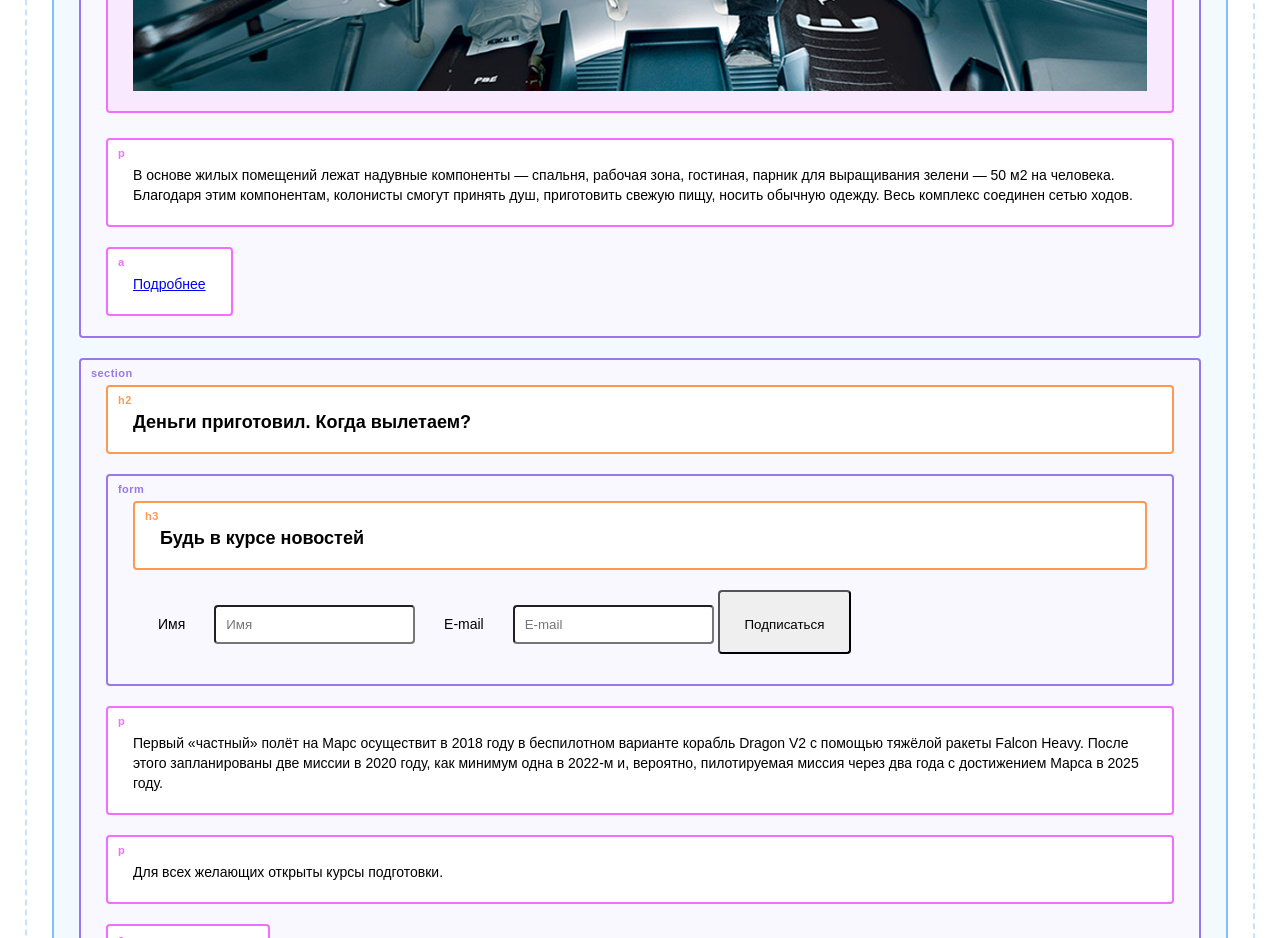
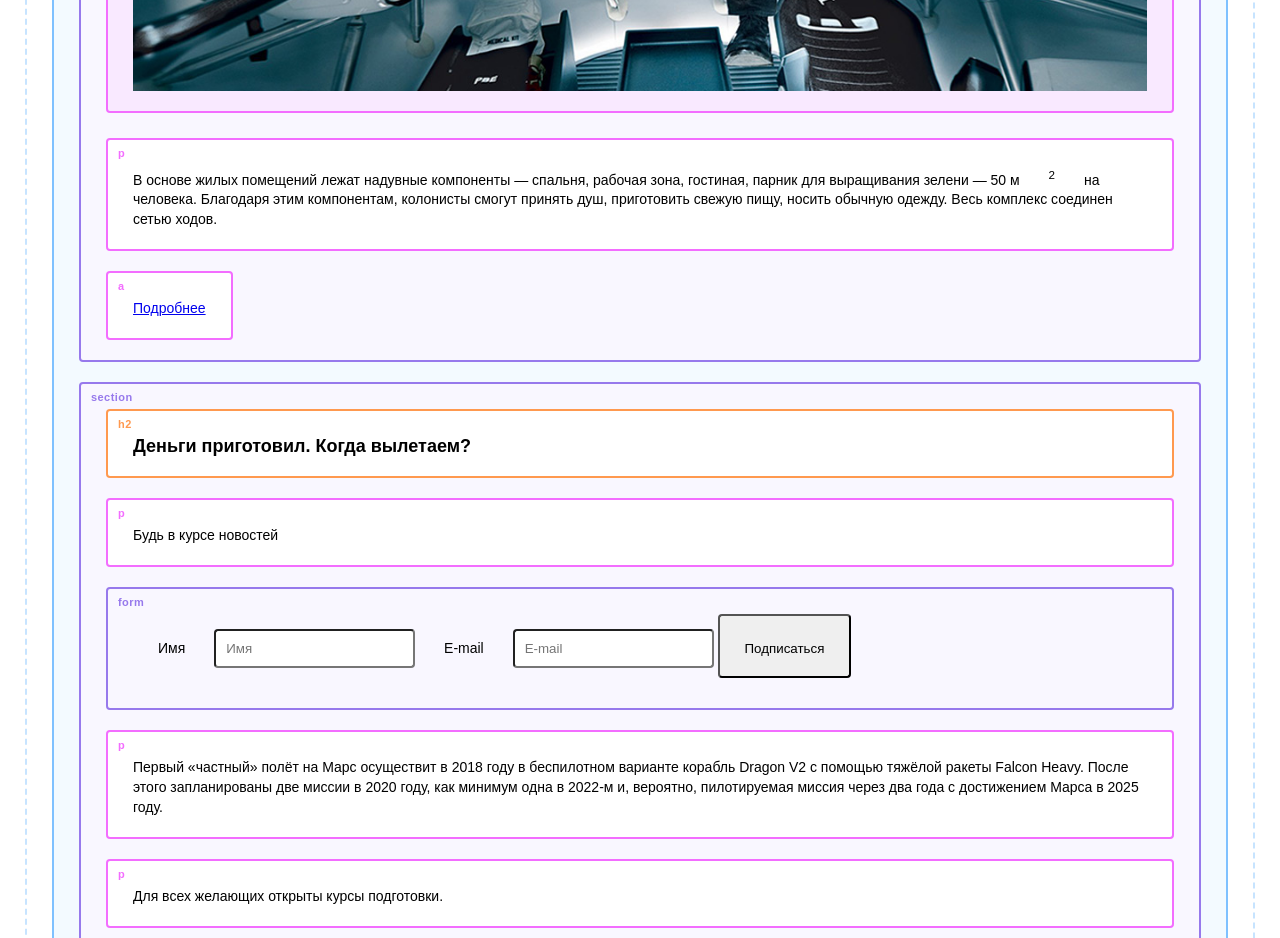
Before and after one commit to m1k1e/semantic_layout, a plain HTML site: page Case№6/index.html in a window 1280 px wide. Shown: the part 7220-8158 px from the top of the page. Drawn offline with Linux system fonts and the light colour scheme; a web font is replaced by a local one.

Commit message:
Case 6. Fix bugs in colony-life and news section

```diff
--- a/Case№6/index.html
+++ b/Case№6/index.html
@@ -103,13 +103,16 @@
        <section class="colony-life">
         <h2>Организация жизни в колонии</h2>
         <img src="img/onboarding.jpg" width="1140" height="529" alt="Фото на борту межпланетног корабля">
-        <p>В основе жилых помещений лежат надувные компоненты — спальня, рабочая зона, гостиная, парник для выращивания зелени — 50 м2 на человека. Благодаря этим компонентам, колонисты смогут принять душ, приготовить свежую пищу, носить обычную одежду. Весь комплекс соединен сетью ходов.</p>
+        <p>В основе жилых помещений лежат надувные компоненты — спальня, рабочая зона,
+          гостиная, парник для выращивания зелени — 50 м <sup>2</sup> на человека. Благодаря
+          этим компонентам, колонисты смогут принять душ, приготовить свежую пищу,
+          носить обычную одежду. Весь комплекс соединен сетью ходов.</p>
         <a href="#">Подробнее</a>
        </section>
        <section class="news">
         <h2>Деньги приготовил. Когда вылетаем?</h2>
+        <p>Будь в курсе новостей</p>
         <form action="#" id="form-description-news" method="POST">
-          <h3>Будь в курсе новостей</h3>
           <label for="form-description-news-name" class="hidden-text">Имя</label>
           <input type="text" name="form-description-news-name" id="form-description-news-name" placeholder="Имя">
           <label for="form-desription-news-email" class="hidden-text">E-mail</label>
```
